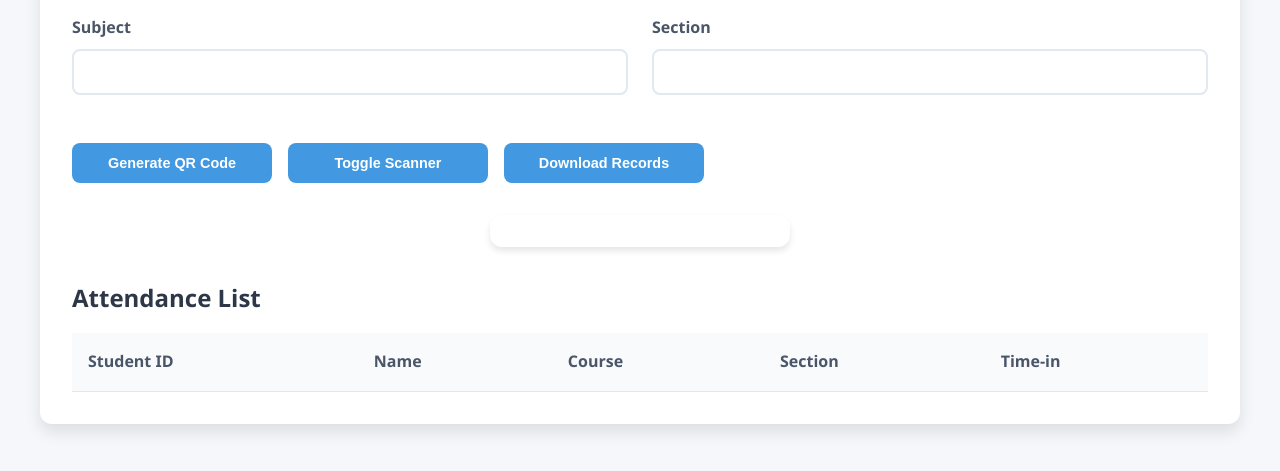
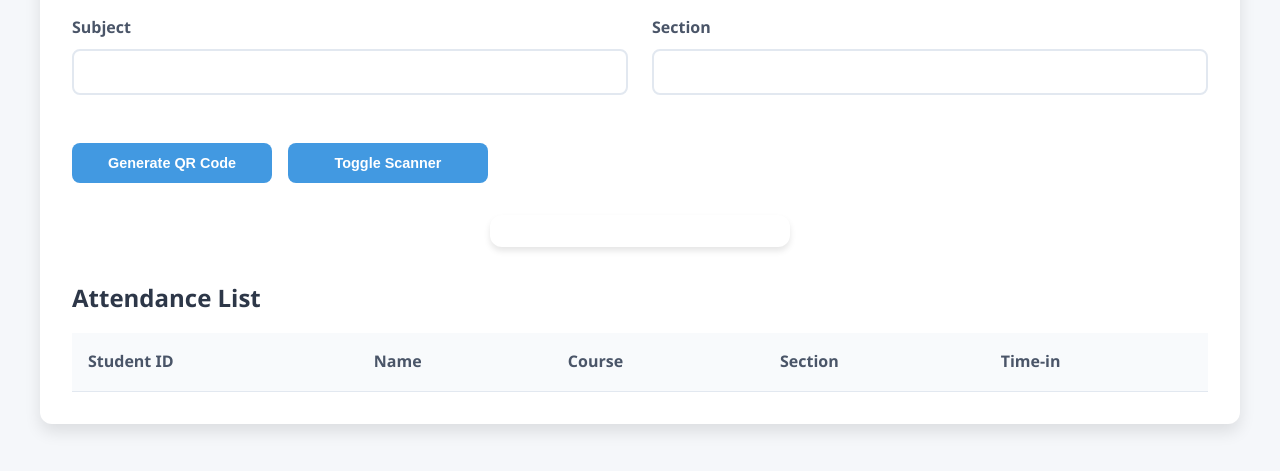
Before and after one commit to Lazytech15/Firebase-Record-API-teacher, a plain HTML site: page index.html in a window 1280 px wide. Shown: the part 133-604 px from the top of the page. Drawn offline with Linux system fonts and the light colour scheme; some packages are replaced by stand-ins of ours; a script that the page names is missing.

Commit message:
remove the google export button

```diff
--- a/index.html
+++ b/index.html
@@ -29,7 +29,7 @@
         <div class="button-group">
             <button onclick="generateQR()">Generate QR Code</button>
             <button onclick="toggleScanner()">Toggle Scanner</button>
-            <button onclick="showExportOptions()">Download Records</button>
+<!--             <button onclick="showExportOptions()">Download Records</button> -->
         </div>
 
         <!-- QR Code Display -->
```
